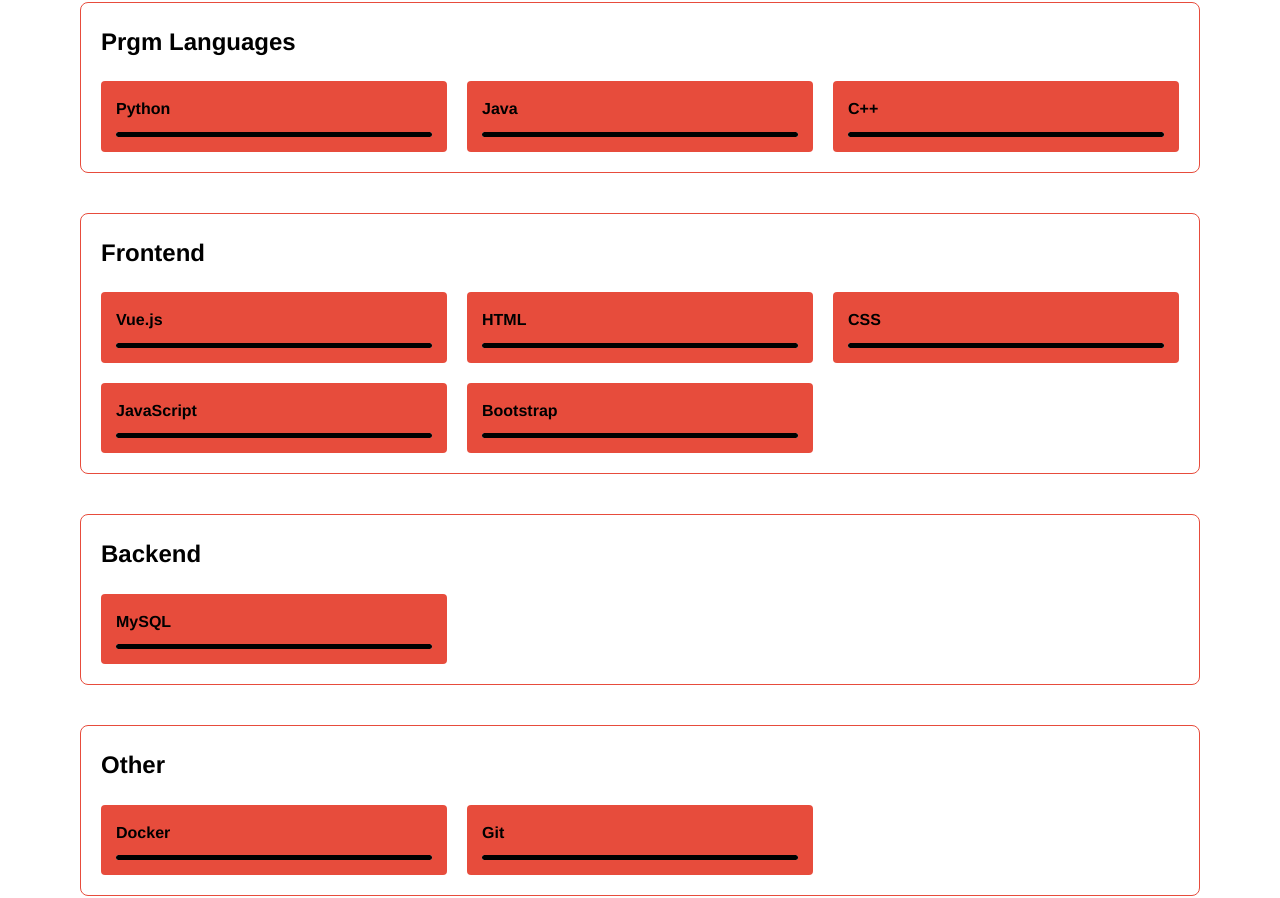
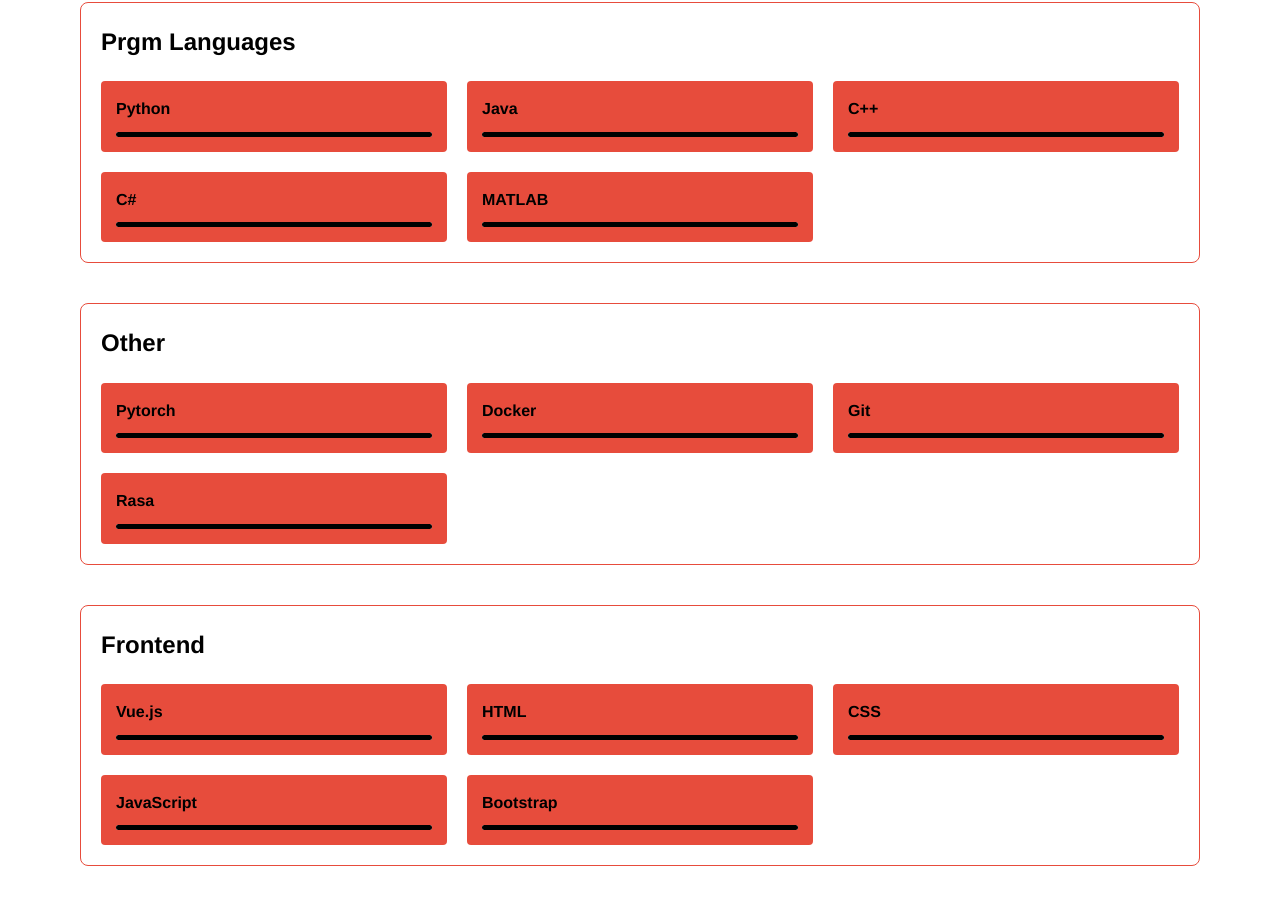
Before and after one commit to Elcree505/portfolio, a Vue app: page / in a window 1280 px wide. Shown: the part 503-1401 px from the top of the page. Built offline with nearby package versions, Linux system fonts and the light colour scheme.

Commit message:
10/31 -2

```diff
--- a/src/components/vue-skills.vue
+++ b/src/components/vue-skills.vue
@@ -27,7 +27,18 @@
     skills: [
       { name: 'Python', level: 100 },
       { name: 'Java', level: 100 },
-      { name: 'C++', level: 100 }
+      { name: 'C++', level: 100 },
+      { name: 'C#', level: 100 },
+      { name: 'MATLAB', level: 100 }
+    ]
+  },
+  {
+    name: 'Other',
+    skills: [
+      { name: 'Pytorch', level: 100 },
+      { name: 'Docker', level: 100 },
+      { name: 'Git', level: 100 },
+      { name: 'Rasa', level: 100 }
     ]
   },
   {
@@ -44,13 +55,6 @@
     name: 'Backend',
     skills: [
       { name: 'MySQL', level: 100 },
-    ]
-  },
-  {
-    name: 'Other',
-    skills: [
-      { name: 'Docker', level: 100 },
-      { name: 'Git', level: 100 },
     ]
   }
 ]);
```
